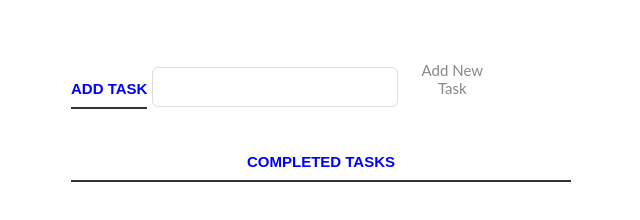
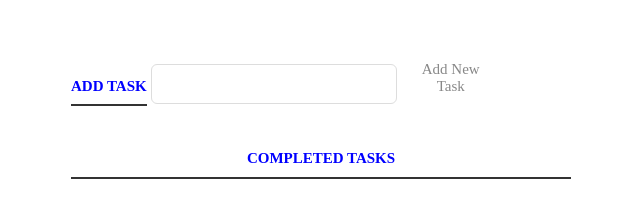
Before and after one commit to sundeepky786/sundeepky, a plain HTML site: page Index.html in a window 1280 px wide. Shown: the full height of the page, 319-959 px from the left. Drawn offline with Linux system fonts and the light colour scheme.

Commit message:
Update styles.css
Update Style sheet V1

```diff
--- a/styles.css
+++ b/styles.css
@@ -1,8 +1,8 @@
 /* Basic Style */
 body {
-
+	background: #fff;
 	color:blue;
-	font-family: sans-serif;
+	font-family:serif, sans-serif;
 }
 
 .container {
@@ -38,7 +38,7 @@ button {
 	font-size: 15px;
 	width: 100px;
 	margin: 10px 0 0;
-	font-family: Lato, sans-serif;
+	font-family: serif, sans-serif;
 	cursor: pointer;
 }
 
```
